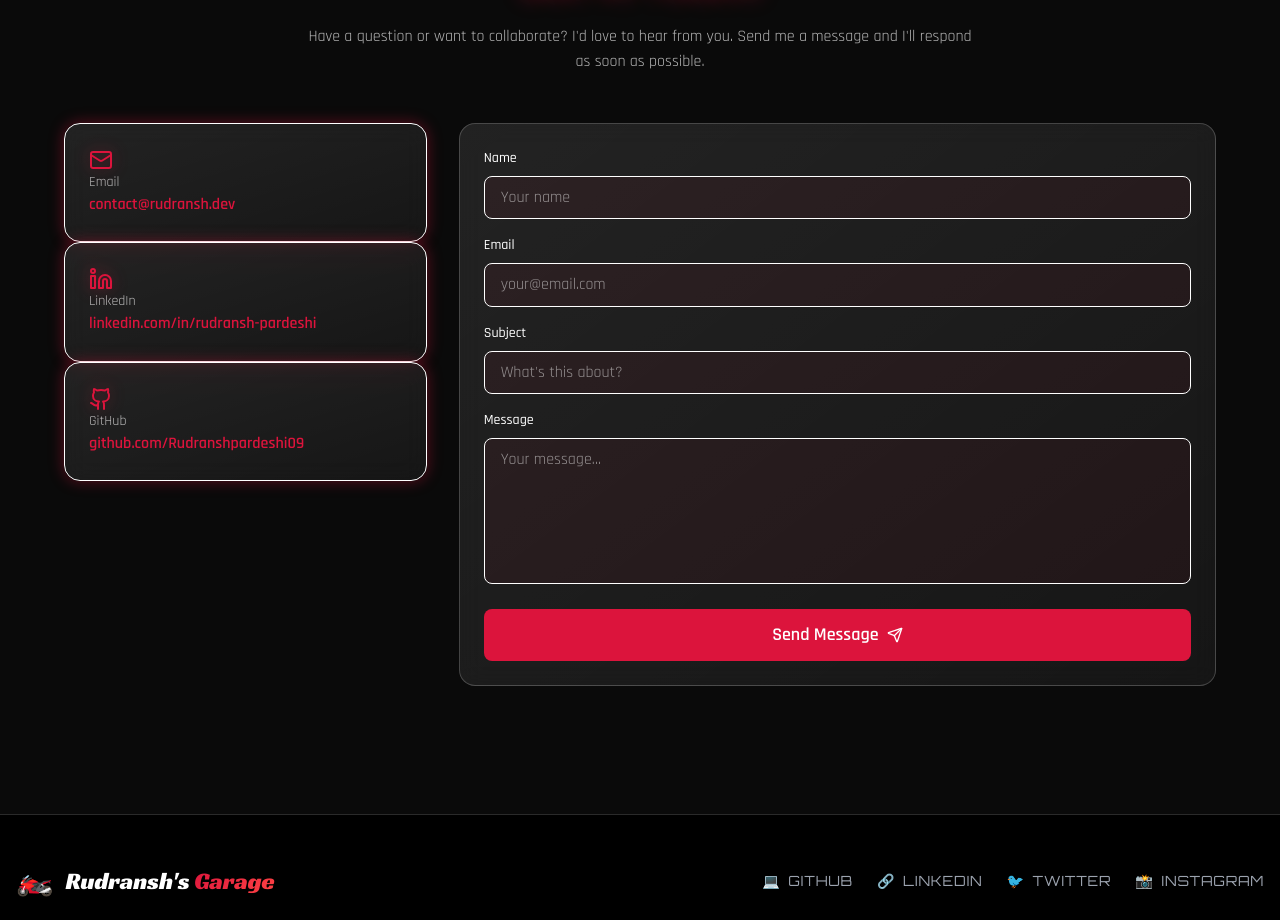
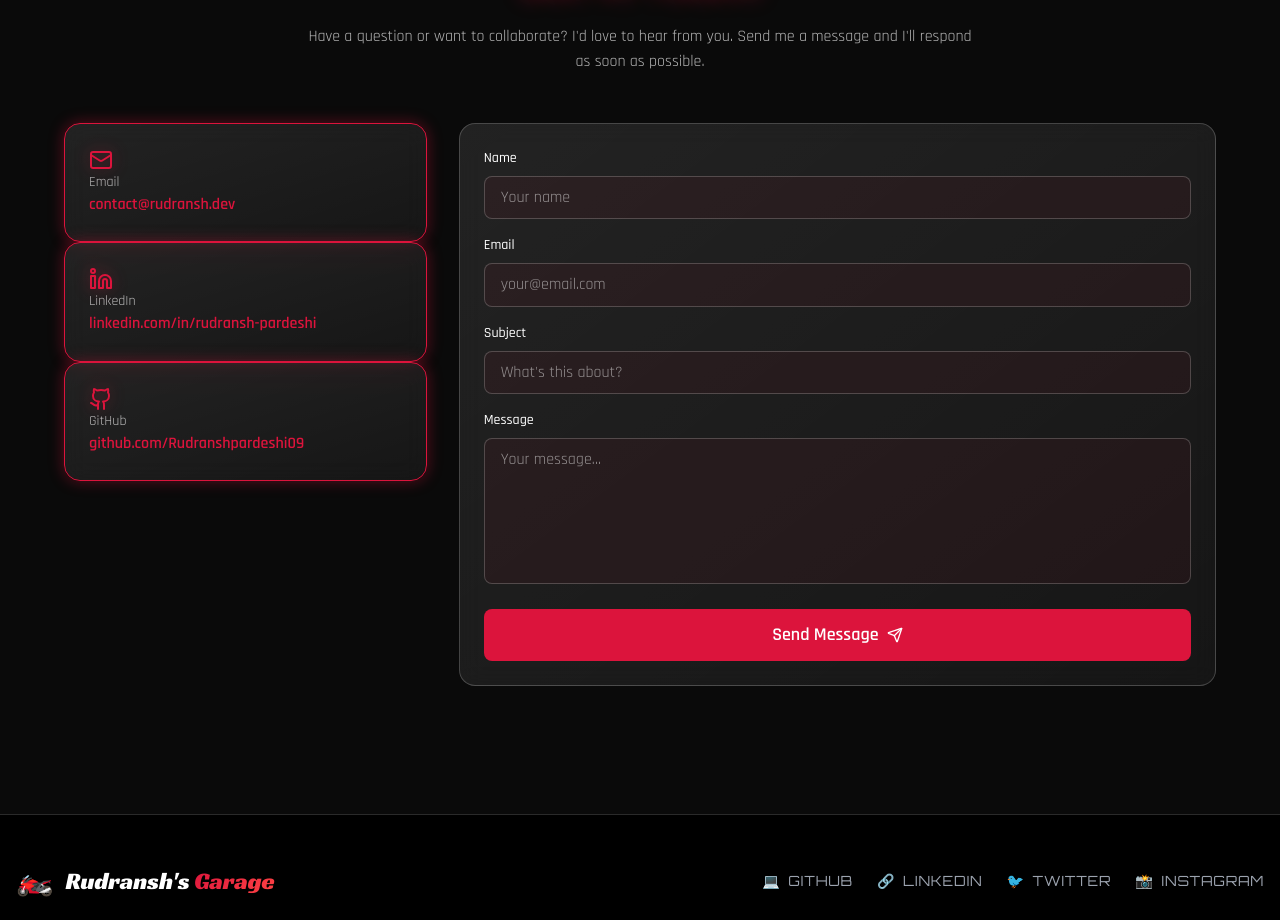
Before and after one commit to Rudranshpardeshi09/portfolio, a React (Vite) app: page / in a window 1280 px wide. Shown: the part 5651-6571 px from the top of the page. Built offline with nearby package versions, Linux system fonts and the light colour scheme.

Commit message:
fixed the error of border css

```diff
--- a/src/pages/ContactPage.tsx
+++ b/src/pages/ContactPage.tsx
@@ -110,7 +110,8 @@ export const ContactPage: React.FC = () => {
               >
                 <GlassCard className="flex items-center gap-4 p-4 cursor-pointer transition-colors" style={{
                   borderColor: theme.primaryColor,
-                  border: `1px solid`,
+                  borderWidth: '1px',
+                  borderStyle: 'solid',
                   boxShadow: `0 0 15px ${theme.glowColor}`,
                 }}>
                   <div style={{ color: theme.primaryColor, filter: `drop-shadow(0 0 8px ${theme.glowColor})` }}>{item.icon}</div>
@@ -159,7 +160,8 @@ export const ContactPage: React.FC = () => {
                       style={{
                         backgroundColor: `rgba(${parseInt(theme.primaryColor.slice(1, 3), 16)}, ${parseInt(theme.primaryColor.slice(3, 5), 16)}, ${parseInt(theme.primaryColor.slice(5, 7), 16)}, 0.05)`,
                         borderColor: errors.name ? theme.primaryColor : 'rgba(255, 255, 255, 0.2)',
-                        border: `1px solid`,
+                        borderWidth: '1px',
+                        borderStyle: 'solid',
                         boxShadow: errors.name ? `0 0 12px ${theme.glowColor}` : 'none',
                         outline: 'none',
                       }}
@@ -192,7 +194,8 @@ export const ContactPage: React.FC = () => {
                       style={{
                         backgroundColor: `rgba(${parseInt(theme.primaryColor.slice(1, 3), 16)}, ${parseInt(theme.primaryColor.slice(3, 5), 16)}, ${parseInt(theme.primaryColor.slice(5, 7), 16)}, 0.05)`,
                         borderColor: errors.email ? theme.primaryColor : 'rgba(255, 255, 255, 0.2)',
-                        border: `1px solid`,
+                        borderWidth: '1px',
+                        borderStyle: 'solid',
                         boxShadow: errors.email ? `0 0 12px ${theme.glowColor}` : 'none',
                         outline: 'none',
                       }}
@@ -225,7 +228,8 @@ export const ContactPage: React.FC = () => {
                       style={{
                         backgroundColor: `rgba(${parseInt(theme.primaryColor.slice(1, 3), 16)}, ${parseInt(theme.primaryColor.slice(3, 5), 16)}, ${parseInt(theme.primaryColor.slice(5, 7), 16)}, 0.05)`,
                         borderColor: errors.subject ? theme.primaryColor : 'rgba(255, 255, 255, 0.2)',
-                        border: `1px solid`,
+                        borderWidth: '1px',
+                        borderStyle: 'solid',
                         boxShadow: errors.subject ? `0 0 12px ${theme.glowColor}` : 'none',
                         outline: 'none',
                       }}
@@ -258,7 +262,8 @@ export const ContactPage: React.FC = () => {
                       style={{
                         backgroundColor: `rgba(${parseInt(theme.primaryColor.slice(1, 3), 16)}, ${parseInt(theme.primaryColor.slice(3, 5), 16)}, ${parseInt(theme.primaryColor.slice(5, 7), 16)}, 0.05)`,
                         borderColor: errors.message ? theme.primaryColor : 'rgba(255, 255, 255, 0.2)',
-                        border: `1px solid`,
+                        borderWidth: '1px',
+                        borderStyle: 'solid',
                         boxShadow: errors.message ? `0 0 12px ${theme.glowColor}` : 'none',
                         outline: 'none',
                       }}
--- a/src/pages/ProjectsPage.tsx
+++ b/src/pages/ProjectsPage.tsx
@@ -267,7 +267,8 @@ export const ProjectsPage: React.FC = () => {
                       backgroundColor: `rgba(${parseInt(theme.primaryColor.slice(1, 3), 16)}, ${parseInt(theme.primaryColor.slice(3, 5), 16)}, ${parseInt(theme.primaryColor.slice(5, 7), 16)}, 0.15)`,
                       color: theme.primaryColor,
                       borderColor: theme.primaryColor,
-                      border: `1px solid`,
+                      borderWidth: '1px',
+                      borderStyle: 'solid',
                     }}
                   >
                     {tag}
```
